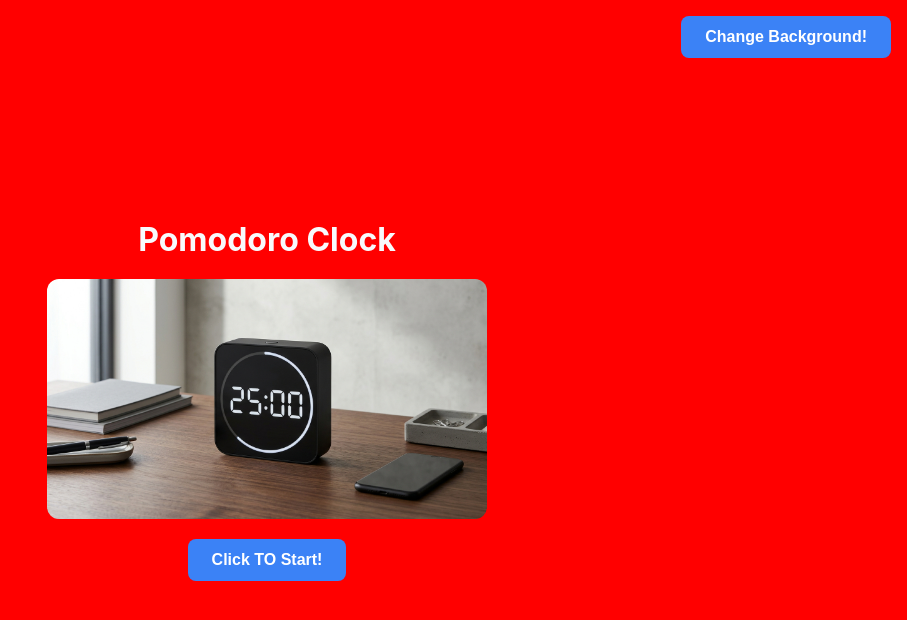
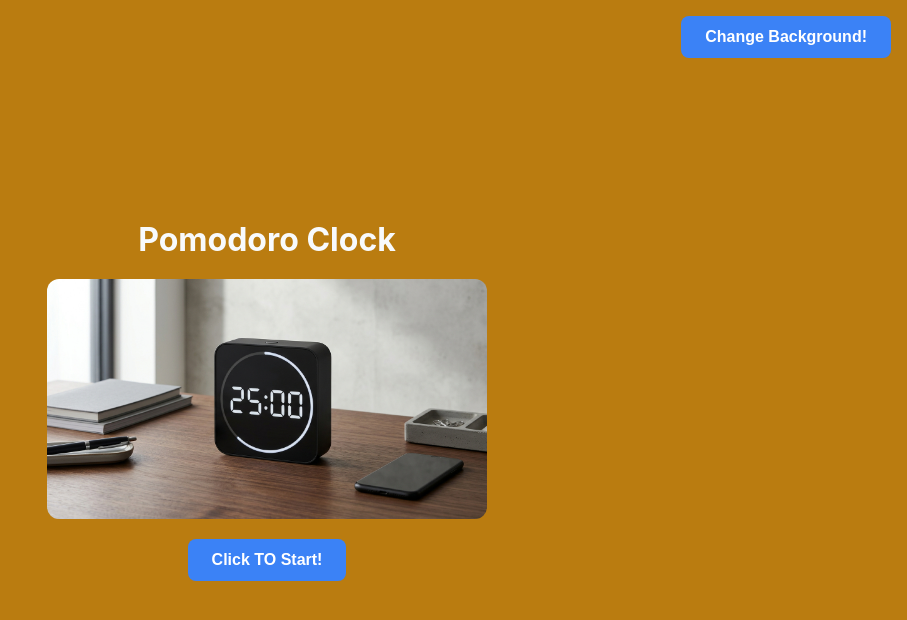
Before and after one commit to hmahfuj307-beep/pomodoro, a plain HTML site: page index.html in a window 1280 px wide. Both pictures are taken after a click on the button "Change Background!". Shown: the whole page, without its empty margins (373-1280 px from the left). Drawn offline with Linux system fonts and the light colour scheme.

Commit message:
pomodoro

```diff
--- a/app.js
+++ b/app.js
@@ -26,6 +26,7 @@ function pomodoro() {
 
 button.addEventListener("click", () => {
     if (!timerId) {
+        pomodoro();
         timerId = setInterval(pomodoro, 1000);
     } else {
         clearInterval(timerId);
@@ -35,8 +36,10 @@ button.addEventListener("click", () => {
 
 function chbg() {
     document.body.style.backgroundImage = "none";
-
-    document.body.style.backgroundColor = "red";
+    const hex=Math.floor(Math.random()*16777215).toString(16);
+    return `#${hex.padStart(6,"0")}`;
 }
 
-changeBackg.addEventListener("click", chbg);
+changeBackg.addEventListener("click", ()=>{
+    document.body.style.backgroundColor=chbg();
+});
```
Also changed, not shown: index.html (+0 -1 lines).
